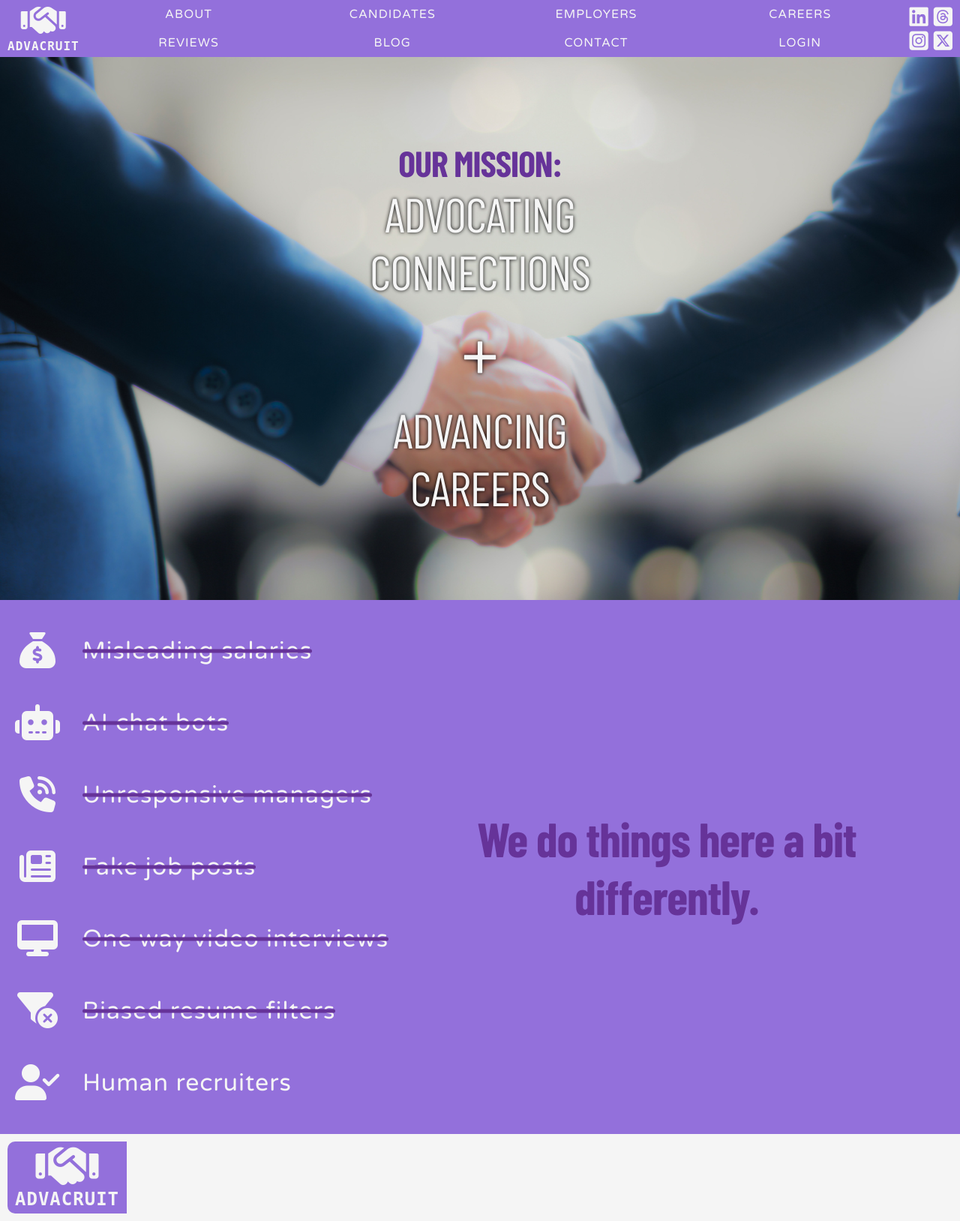
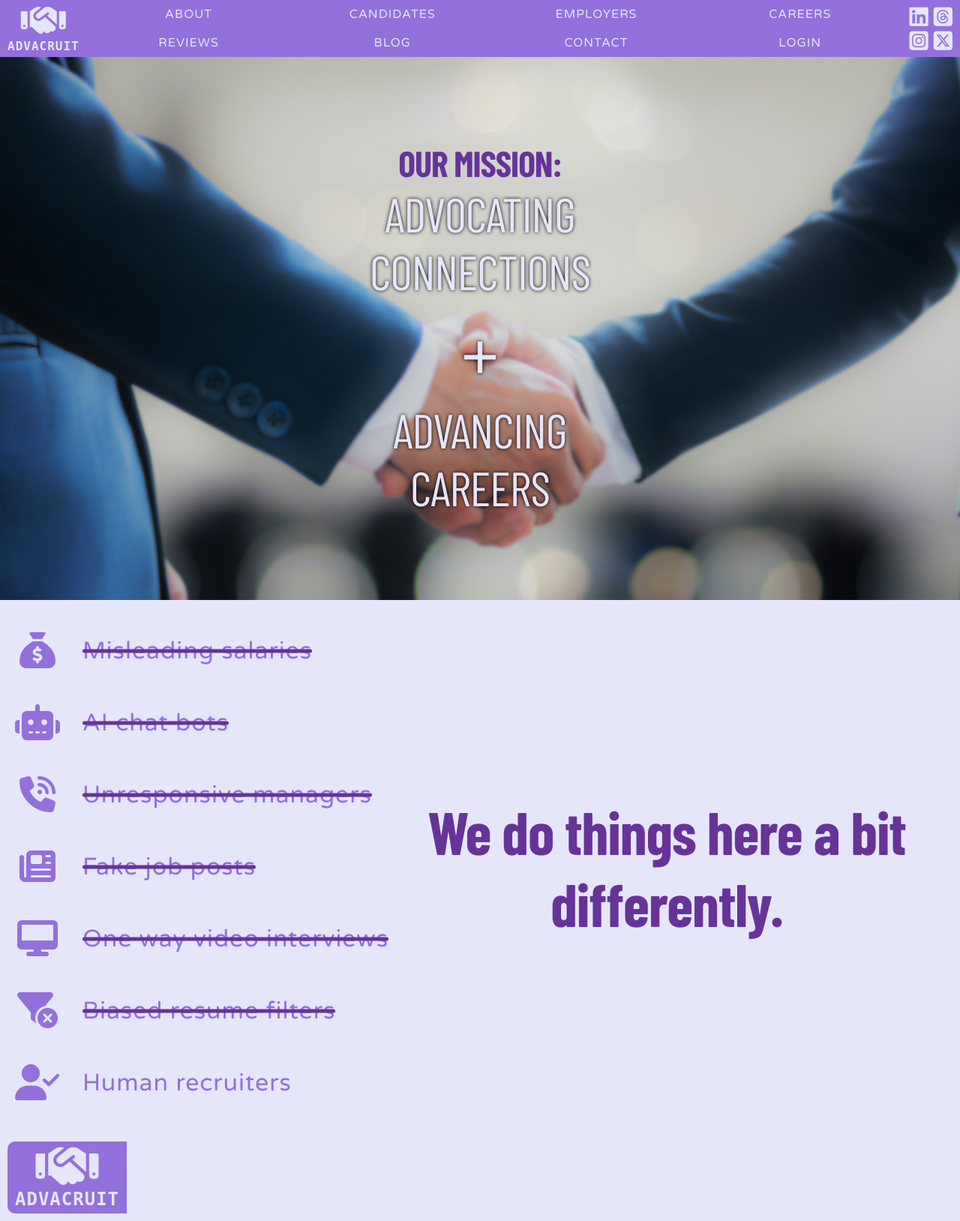
Before and after one commit to ZaneStotts/ADVACRUIT, a PHP site: page / in a window 1280 px wide. Shown: the whole page at 75% size. Run offline with PHP 8.4, Linux system fonts and the light colour scheme; some libraries are stand-ins or nearby versions; some web fonts are replaced.

Commit message:
Update main

```diff
--- a/src/header/header-css.css
+++ b/src/header/header-css.css
@@ -5,7 +5,6 @@ Header styles
 header {
     margin: auto;
     max-width: 2000px;
-    //z-index: 1;
 }
 
 header nav {
@@ -13,6 +12,7 @@ header nav {
     max-width: 2000px;
     position: fixed;
     width: 100%;
+    z-index: 1;
 }
 
 .header-icon-logo-container {
--- a/src/main/main-css.css
+++ b/src/main/main-css.css
@@ -59,7 +59,7 @@ Main styles
 
 .home-page-strike-through {
     align-items: center;
-    background-color: var(--background-color);
+    background-color: var(--text-color);
     display: flex;
     flex-direction: row-reverse;
     margin: auto;
@@ -75,7 +75,7 @@ Main styles
 .home-page-tagline h3 {
     color: var(--dark-text-color);
     font-family: "Barlow Condensed", Tahoma;
-    font-size: 4rem;
+    font-size: 5rem;
     letter-spacing: -1px;
     text-align: center;
 }
@@ -85,15 +85,29 @@ Main styles
 }
 
 .strike-through-icon-list {
-    color: var(--text-color);
+    color: var(--background-color);
     font-size: 2rem;
     line-height: 3;
     list-style-type: none;
     text-align: center;
 }
 
+.strike-through-icon-list li i {
+    color: var(--background-color); /* Do I need this? */
+    transition: color 1.5s ease;
+}
+
+.strike-through-icon-list li.red-switch i {
+    color: red;
+}
+
+#human-recruiters-icon.green-switch i {
+    color: green;
+}
+
+
 .strike-through-text-list {
-    color: var(--text-color);
+    color: var(--background-color);
     font-family: "Varela Round", Verdana;
     font-size: 2rem;
     letter-spacing: 1px;
@@ -115,7 +129,7 @@ Main styles
     left: 0;
     position: absolute;
     top: 50%;
-    transition: width 1s ease-in-out;
+    transition: width 1.5s ease-in-out;
     transform: translateY(-50%);
     width: 0;
 }
@@ -146,6 +160,12 @@ Main media queries (width)
     }
 }
 
+@media screen and (max-width: 900px) {
+    .home-page-tagline h3 {
+        font-size: 4rem;
+    }
+}
+
 @media screen and (max-width: 800px) {
     .home-page-strike-through {
         flex-direction: column;
@@ -156,6 +176,7 @@ Main media queries (width)
     }
 
     .home-page-tagline h3 {
+        font-size: 4rem;
         text-align: left;
     }
 
--- a/src/main/main-js.php
+++ b/src/main/main-js.php
@@ -7,6 +7,9 @@ const strikeThroughTextList = document.querySelectorAll(".strike-through-text-li
 
 // Selects all the elements which will be crossed out with the strike through animation.
 const strikeThroughLines = document.querySelectorAll(".strike-through-animation");
+
+// Selects all the elements which will be color switched along with the animation.
+const strikeThroughIconList = document.querySelectorAll(".strike-through-icon-list li");
 
 const strikeThroughAnimation = () => {
     strikeThroughTextList.forEach((li) => {
--- a/src/styles.css
+++ b/src/styles.css
@@ -11,7 +11,7 @@ Universal styles across all pages
 :root {
     --background-color: mediumpurple;
     --dark-text-color: rebeccapurple;
-    --text-color: whitesmoke;
+    --text-color: lavender;
     --text-shadow-color: black;
 }
 
```
